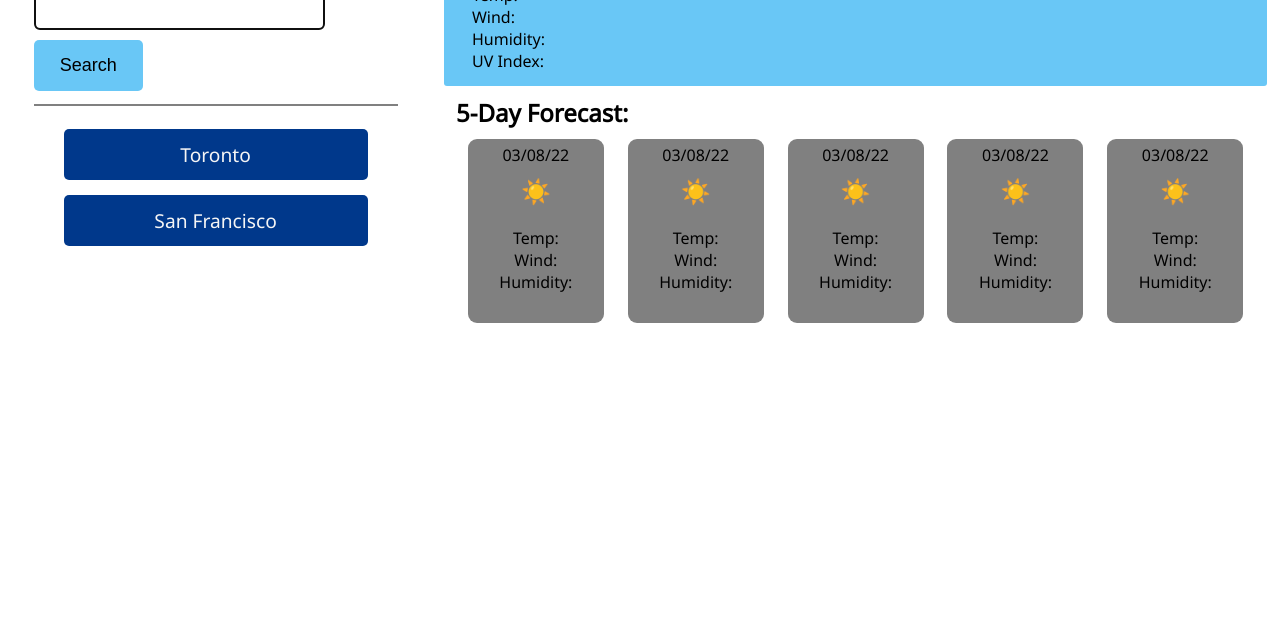
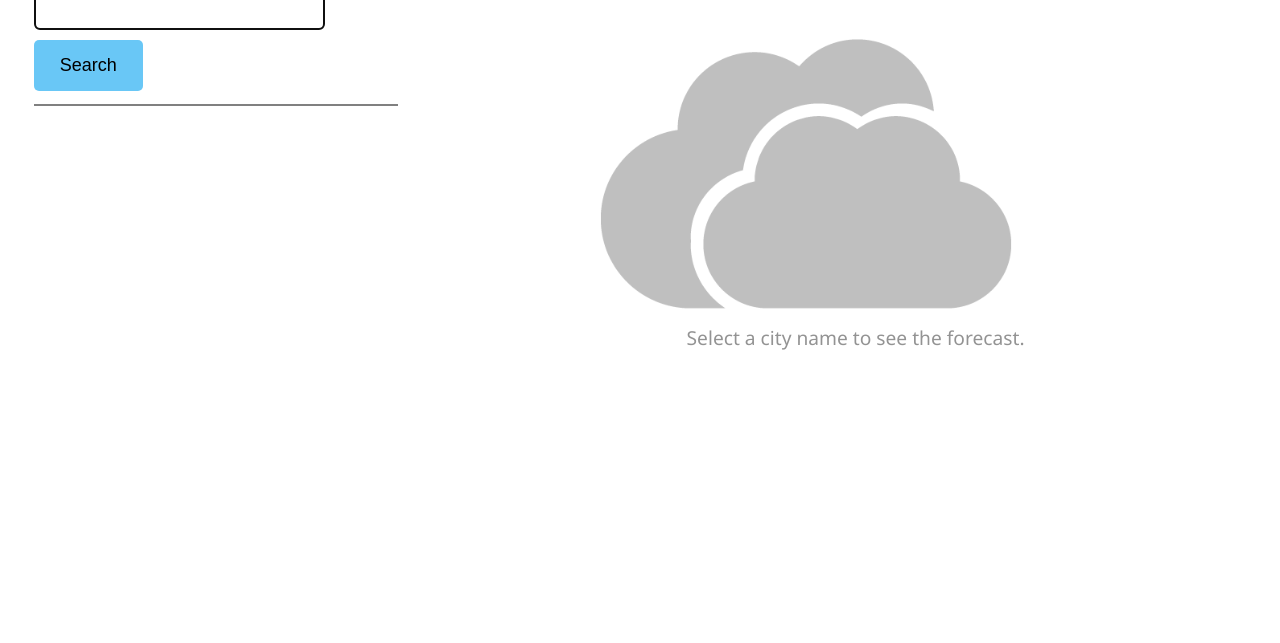
Before and after one commit to gitJanaeW/weather-dashboard, a plain HTML site: page index.html in a window 1280 px wide. Shown: the part 157-800 px from the top of the page. Drawn offline with Linux system fonts and the light colour scheme.

Commit message:
initial form functionality

```diff
--- a/assets/css/style.css
+++ b/assets/css/style.css
@@ -137,3 +137,18 @@ input{
     font-size: x-large;
     margin: 8px 0 20px 0;
 }
+
+
+.prompt-cloud{
+    opacity: 50%;
+    padding: 10vh 0 0 0;
+    width: 50%;
+    margin-left: 19%;
+}
+
+.prompt-text{
+    color: grey;
+    opacity: 85%;
+    font-size: larger;
+    text-align: center;
+}
--- a/assets/js/script.js
+++ b/assets/js/script.js
@@ -0,0 +1,36 @@
+var forecastSectionEl = document.querySelector(".forecast-section");
+var searchBtnEl = document.querySelector(".search-btn");
+inputEl = document.querySelector(".input");
+
+// PROMPT USER TO INPUT CITY
+function createEmptyPage(){
+    // create new div with a cloud image and prompt message
+    var emptyMainEl = document.createElement("div");
+    forecastSectionEl.appendChild(emptyMainEl);
+
+    var cloudEl = document.createElement("img");
+    cloudEl.className = "prompt-cloud";
+    cloudEl.setAttribute("src", "./assets/images/clouds.png"); // Image source: https://www.iconsdb.com/gray-icons/clouds-2-icon.html
+    emptyMainEl.appendChild(cloudEl);
+
+    var promptEl = document.createElement("p");
+    promptEl.className = "prompt-text";
+    promptEl.textContent = "Select a city name to see the forecast.";
+    emptyMainEl.appendChild(promptEl);
+}
+
+function getCityInput(e){
+    e.preventDefault();
+
+    var input = inputEl.value.trim()
+    inputEl.value = "";
+    if(input === ""){
+        return;
+    }else{
+        console.log(input);
+    }
+}
+
+createEmptyPage();
+
+searchBtnEl.addEventListener("click", getCityInput);
--- a/index.html
+++ b/index.html
@@ -17,79 +17,15 @@
                 <form class="" id="city-search">
                     <label for="username" class="card-body"><h2>Search for a City</h2></label>
                     <input name="username" id="username" type="text" autofocus="true" class="input"><br>
-                    <button type="submit" class="btn">Search</button>
+                    <button type="submit" class="btn search-btn">Search</button>
                 </form>
             </div>
             <div class="recent-list">
-                <div class="recent-item">Toronto</div>
-                <div class="recent-item">San Francisco</div>
             </div>
         </section>
         <main class="forecast-section">
-            <div class="city-info">
-                <div class="city-header">
-                    <h1 class="city-name">Toronto</h1>
-                    <h1 class="city-date">03/08/22</h1>
-                </div>
-                <div class="city-stats">
-                    <p id="city-temp">Temp: <span id="city-temp-span"></span></p>
-                    <p id="city-wind">Wind: <span id="city-wind-span"></span></p>
-                    <p id="city-humidity">Humidity: <span id="city-humidity-span"></span></p>
-                    <p id="city-uv-index">UV Index: <span id="city-uv-span"></span></p>
-                </div>
-
+            <div class="five-day-forecast">
             </div>
-            <div class="five-day-forecast">
-                <h2>5-Day Forecast:</h2>
-                <div class="day-blocks">
-                    <div class="day-block">
-                    <p class="date">03/08/22</p>
-                        <p id="weather-icon">☀️</p>
-                        <div class="day-stats">
-                            <p class="temp">Temp: <span class=""></span></p>
-                            <p class="wind">Wind: <span class=""></span></p>
-                            <p class="humidity">Humidity: <span class=""></span></p>
-                        </div>
-                </div>
-                    <div class="day-block">
-                        <p class="date">03/08/22</p>
-                        <p id="weather-icon">☀️</p>
-                        <div class="day-stats">
-                            <p class="temp">Temp: <span class=""></span></p>
-                            <p class="wind">Wind: <span class=""></span></p>
-                            <p class="humidity">Humidity: <span class=""></span></p>
-                        </div>
-                    </div>
-                    <div class="day-block">
-                        <p class="date">03/08/22</p>
-                        <p id="weather-icon">☀️</p>
-                        <div class="day-stats">
-                            <p class="temp">Temp: <span class=""></span></p>
-                            <p class="wind">Wind: <span class=""></span></p>
-                            <p class="humidity">Humidity: <span class=""></span></p>
-                        </div>
-                    </div>
-                    <div class="day-block">
-                        <p class="date">03/08/22</p>
-                        <p id="weather-icon">☀️</p>
-                        <div class="day-stats">
-                            <p class="temp">Temp: <span class=""></span></p>
-                            <p class="wind">Wind: <span class=""></span></p>
-                            <p class="humidity">Humidity: <span class=""></span></p>
-                        </div>
-                    </div>
-                    <div class="day-block">
-                        <p class="date">03/08/22</p>
-                        <p id="weather-icon">☀️</p>
-                        <div class="day-stats">
-                            <p class="temp">Temp: <span class=""></span></p>
-                            <p class="wind">Wind: <span class=""></span></p>
-                            <p class="humidity">Humidity: <span class=""></span></p>
-                        </div>
-                    </div>
-                </div>
-            </div>
-
         </main>
     </div>
 
```
Also changed, not shown: assets/images/clouds.png (added).
